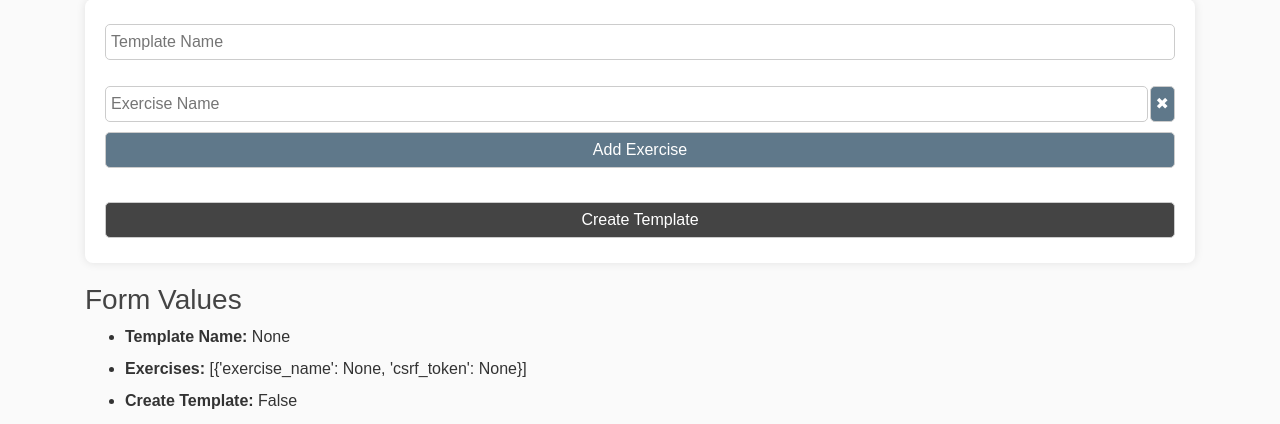
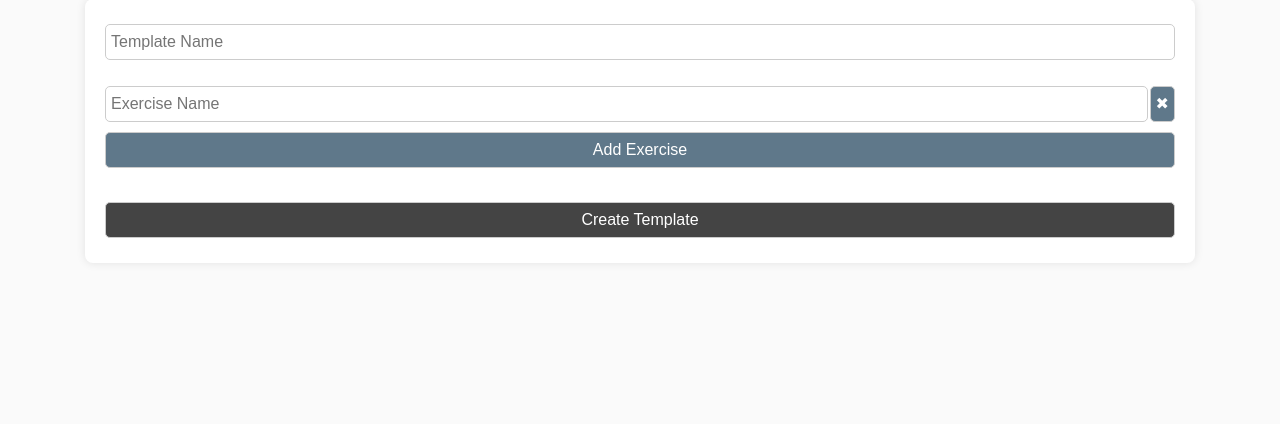
Before and after one commit to chavias/FitnessTracker, a Flask app: page /templates in a window 1280 px wide. Shown: the part 101-525 px from the top of the page. Run offline with Flask 3, Linux system fonts and the light colour scheme; some libraries are stand-ins or nearby versions.

Commit message:
remove debug information from webpage

```diff
--- a/docker-compose.yml
+++ b/docker-compose.yml
@@ -2,8 +2,8 @@
 
 services:
   flask:
-    container_name: fitnesstracker
-    #image: flaskblog
+    #container_name: fitnesstracker
+    image: chavias/fitnesstracker:latest
     restart: unless-stopped
     build:
       context: .
--- a/fitnesstracker/templates/new_session.html
+++ b/fitnesstracker/templates/new_session.html
@@ -246,7 +246,7 @@
     </form>
 </div>
 
-{% if form.errors %}
+<!-- {% if form.errors %}
 <ul>
     {% for field, errors in form.errors.items() %}
     <li><strong>{{ field }}</strong>: {{ errors }}</li>
@@ -261,6 +261,6 @@
     <li><strong>{{ field.label }}:</strong> {{ field.data}}</li>
     {% endfor %}
 </ul>
-{% endif %}
+{% endif %} -->
 
 {% endblock %}
--- a/fitnesstracker/templates/templates.html
+++ b/fitnesstracker/templates/templates.html
@@ -97,14 +97,15 @@
         <button type="submit" name="submit" value="true">Create Template</button>
     </form>
 </div>
-{% if form %}
+
+<!-- {% if form %}
 <h3>Form Values</h3>
 <ul>
     {% for field in form %}
     <li><strong>{{ field.label }}:</strong> {{ field.data}}</li>
     {% endfor %}
 </ul>
-{% endif %}
+{% endif %} -->
 
 
 
--- a/requirements.txt
+++ b/requirements.txt
@@ -63,3 +63,5 @@ wcwidth==0.2.13
 Werkzeug==3.0.2
 WTForms==3.1.2
 xyzservices==2024.4.0
+
+flask-migrate
--- a/run.py
+++ b/run.py
@@ -1,4 +1,5 @@
 from fitnesstracker import app, db
+from flask_migrate import Migrate
 
 
 if __name__ == "__main__":
@@ -10,4 +11,6 @@ if __name__ == "__main__":
         # tables = inspector.get_table_names()
         # print(f"{tables}")
 
+    migrate = Migrate(app, db)
+
     app.run(debug=True, host="0.0.0.0")
```
Also changed, not shown: 2 other files.
